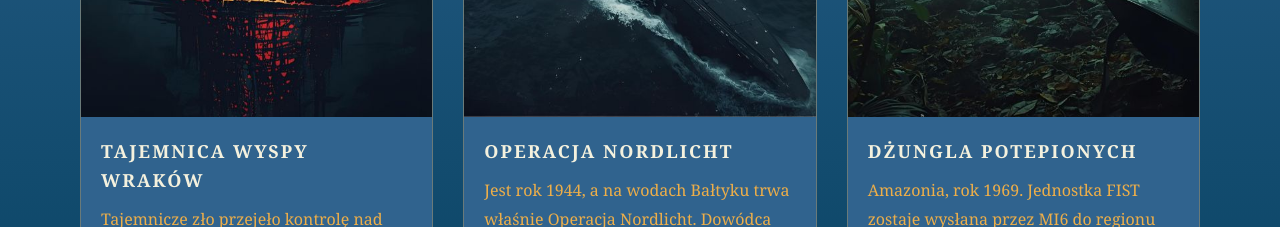
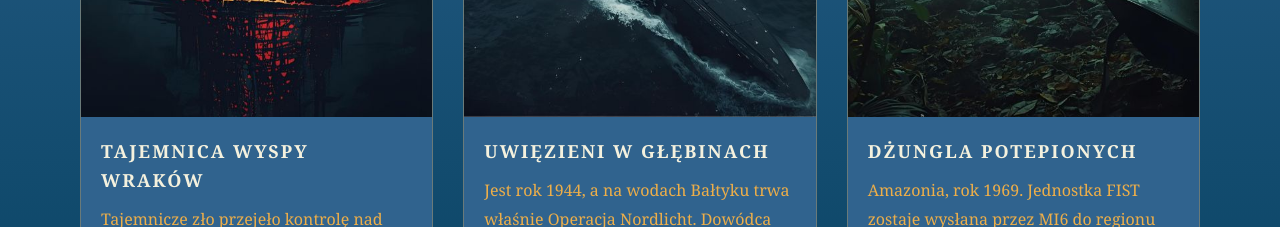
Before and after one commit to nentrar/podamcikostke, an Eleventy site: page index.html in a window 1280 px wide. Shown: the part 1180-1407 px from the top of the page. Built offline with nearby package versions, Linux system fonts and the light colour scheme; Eleventy itself is replaced by a stand-in of ours; files that its build step writes are made by us from their sources; a web font is replaced by a local one.

```diff
--- a/index.html
+++ b/index.html
@@ -29,7 +29,7 @@
             <div class="card">
                 <div class="card-image" style="background-image: url('/assets/images/scenarios/nordlicht.jpg'); background-size: cover; background-position: center;"></div>
                 <div class="card-content">
-                    <h3>Operacja Nordlicht</h3>
+                    <h3>Uwięzieni w głębinach</h3>
                     <p>Jest rok 1944, a na wodach Bałtyku trwa właśnie Operacja Nordlicht. Dowódca okrętu podwodnego U-91 Koboldhai dostał zadanie ewakuacji tajnego laboratorium Stowarzyszenia Thule i transport tajemniczej skrzyni aż do  do położonego 900 mil dalej, portu w Flensburgu.</p>
                     <a href="#" class="card-link">Rzuć na inicjatywę →</a>
                 </div>
```
